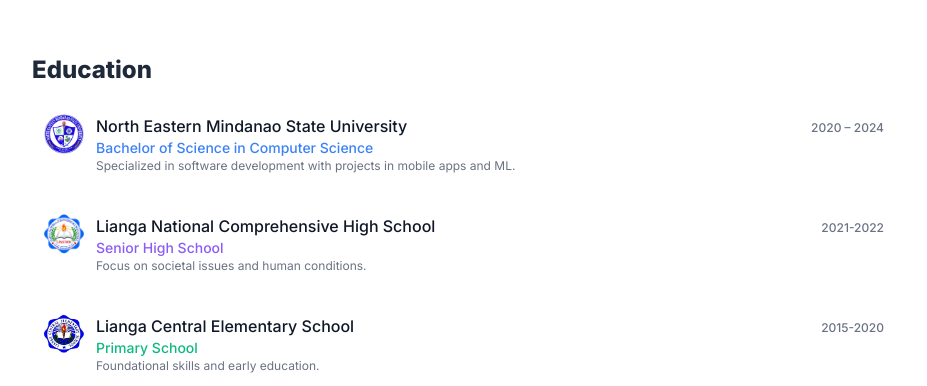
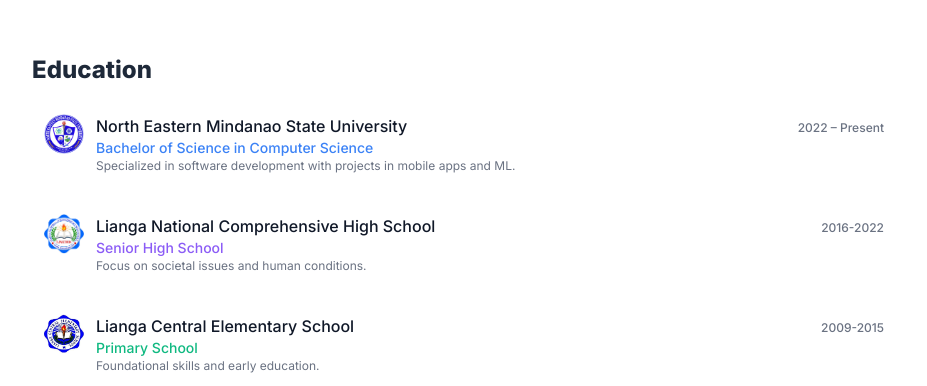
Before and after one commit to KSCervantes/NextJs-Portfolio, a Next.js app: page / in a window 1280 px wide. Shown: the part 1540-1926 px from the top of the page, without its empty margins (176-1103 px from the left). Built offline with nearby package versions, Linux system fonts and the light colour scheme.

Commit message:
Update Education.tsx

```diff
--- a/src/components/Education.tsx
+++ b/src/components/Education.tsx
@@ -25,7 +25,7 @@
       id: 1,
       institution: "North Eastern Mindanao State University",
       degree: "Bachelor of Science in Computer Science",
-      period: "2020 – 2024",
+      period: "2022 – Present",
       description: "Specialized in software development with projects in mobile apps and ML.",
       website: "https://nemsu.edu.ph",
       color: "blue",
@@ -36,7 +36,7 @@
       id: 2,
       institution: "Lianga National Comprehensive High School",
       degree: "Senior High School",
-      period: "2021-2022",
+      period: "2016-2022",
       description: "Focus on societal issues and human conditions.",
       website: "https://web.facebook.com/304859lianganchs/?_rdc=1&_rdr#",
       color: "purple",
@@ -46,7 +46,7 @@
       id: 3,
       institution: "Lianga Central Elementary School",
       degree: "Primary School",
-      period: "2015-2020",
+      period: "2009-2015",
       description: "Foundational skills and early education.",
       website: "https://web.facebook.com/liangacentralelementaryschool",
       color: "green",
```
